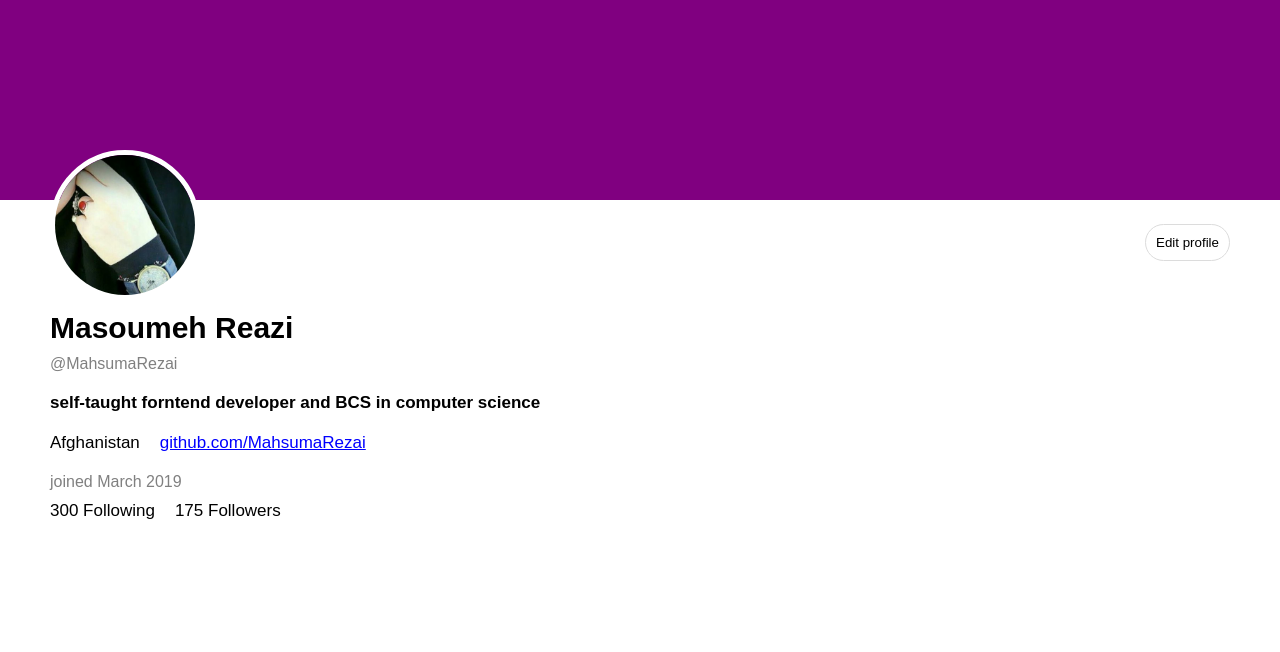
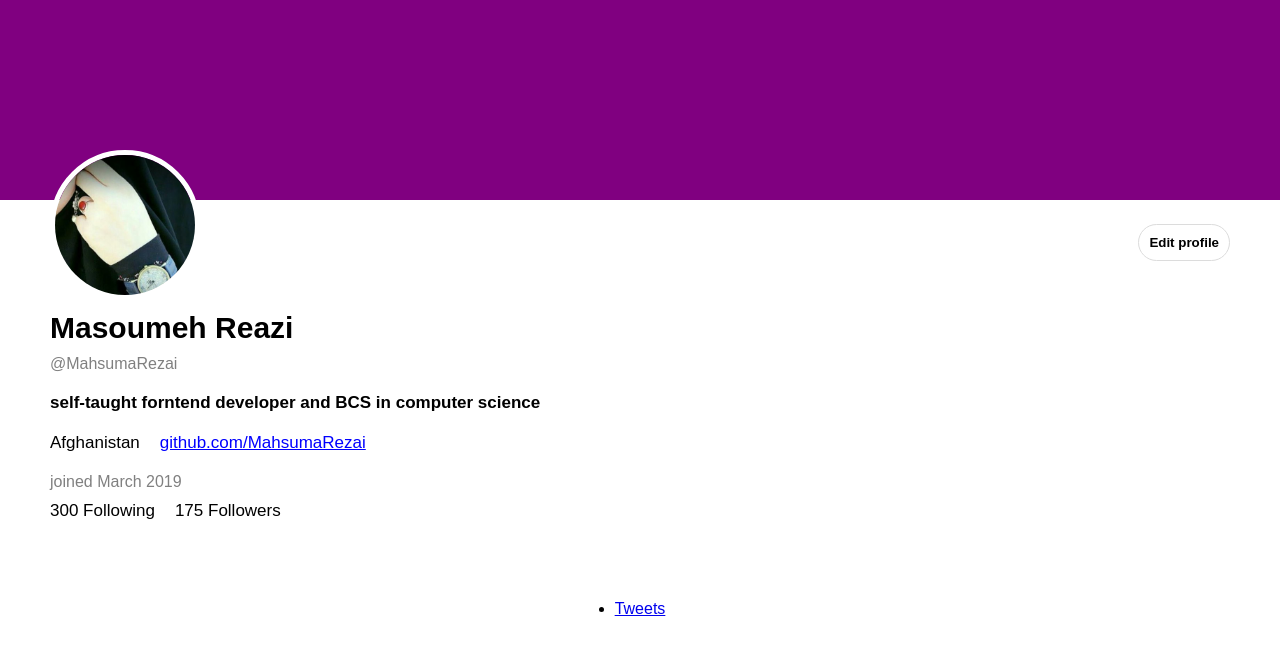
Before and after one commit to MahsumaRezai/X-Clone, a React (Create React App) app: page / in a window 1280 px wide. Shown: the top 652 px of the page. Built offline with nearby package versions, Linux system fonts and the light colour scheme.

Commit message:
add headers

```diff
--- a/src/App.js
+++ b/src/App.js
@@ -1,6 +1,8 @@
 import { Fragment } from "react";
 import Header from "./Componets/Header/Header";
-
+import Head from "./Componets/Head";
+import { Route } from 'react-router-dom'
+import Tweets from "./Pages/Tweets";
 
 
 function App(props) {
@@ -8,7 +10,14 @@ function App(props) {
 
     return (
         <Fragment>
-            <Header/>
+            <Header />
+            <Head />
+            <Route path='/tweets'>
+                <Tweets />
+
+            </Route>
+
+
 
 
 
--- a/src/Componets/Head.js
+++ b/src/Componets/Head.js
@@ -1,10 +1,11 @@
 import { Fragment } from "react";
-import { Link } from 'react-router-dom'
+import { Link } from 'react-router-dom';
+import classes from './Head.module.css'
 
 const Head = (props) => {
     return (
         <Fragment>
-            <ul>
+            <ul className={classes.head}>
                 <li><Link to='/tweets'>Tweets</Link></li>
             </ul>
 
--- /dev/null
+++ b/src/Componets/Head.module.css
@@ -0,0 +1,8 @@
+.head {
+    padding-top: 400px;
+    margin: auto;
+    display: flex;
+    flex-direction: row;
+    justify-content: center;
+    align-items: center
+}
--- a/src/Componets/Header/Header.module.css
+++ b/src/Componets/Header/Header.module.css
@@ -27,7 +27,8 @@
     background: white;
     border: 1px solid gainsboro;
     padding:10px;
-    border-radius: 50px
+    border-radius: 50px;
+    font-weight: bold
 }
 .content {
     display: flex;
--- a/src/index.css
+++ b/src/index.css
@@ -10,3 +10,9 @@ body {
   font-family:  sans-serif;
   background:white
 }
+.app {
+  display: flex;
+  flex-direction: column;
+  justify-items: flex-start;
+  align-items: flex-start
+}
```
